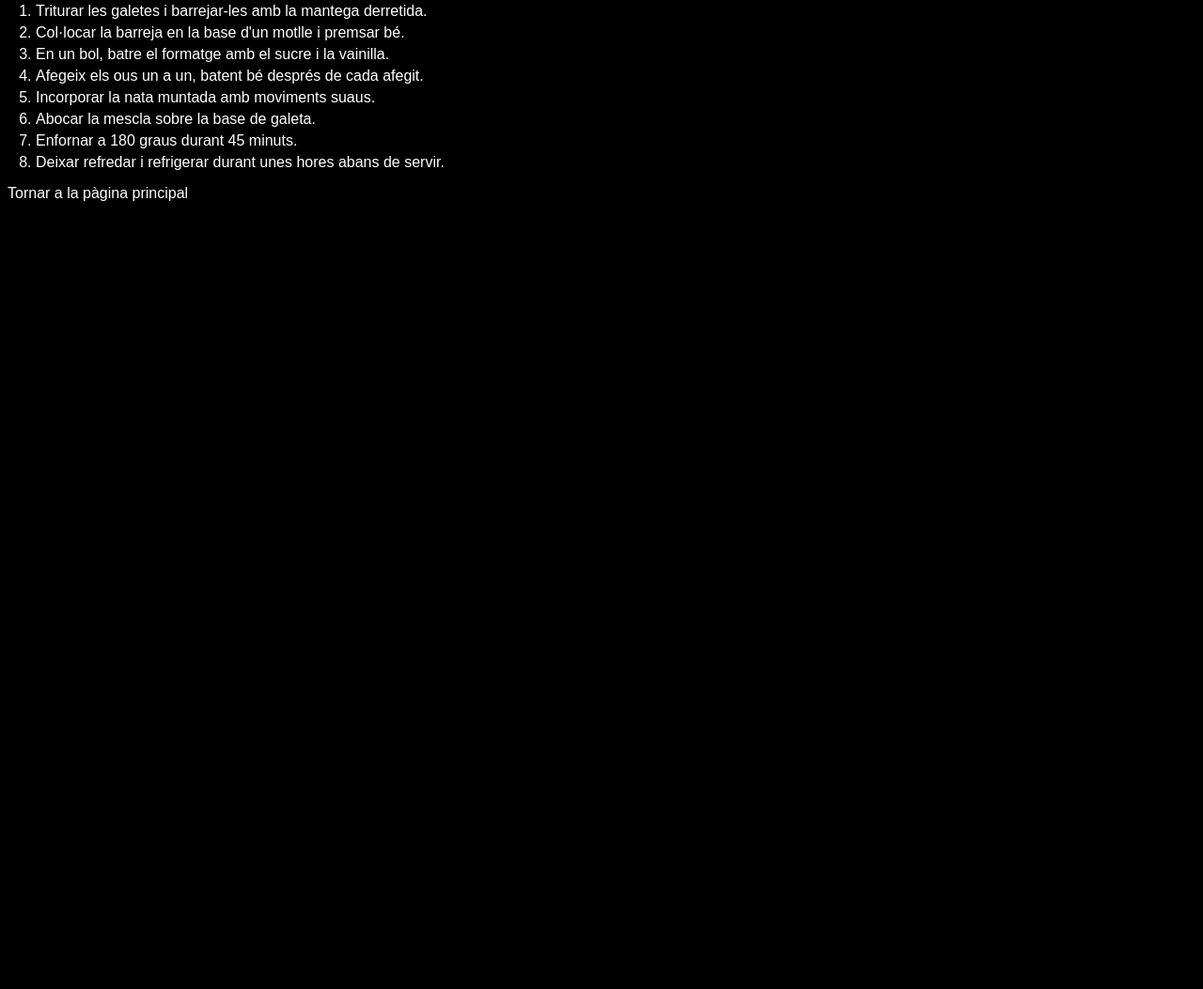
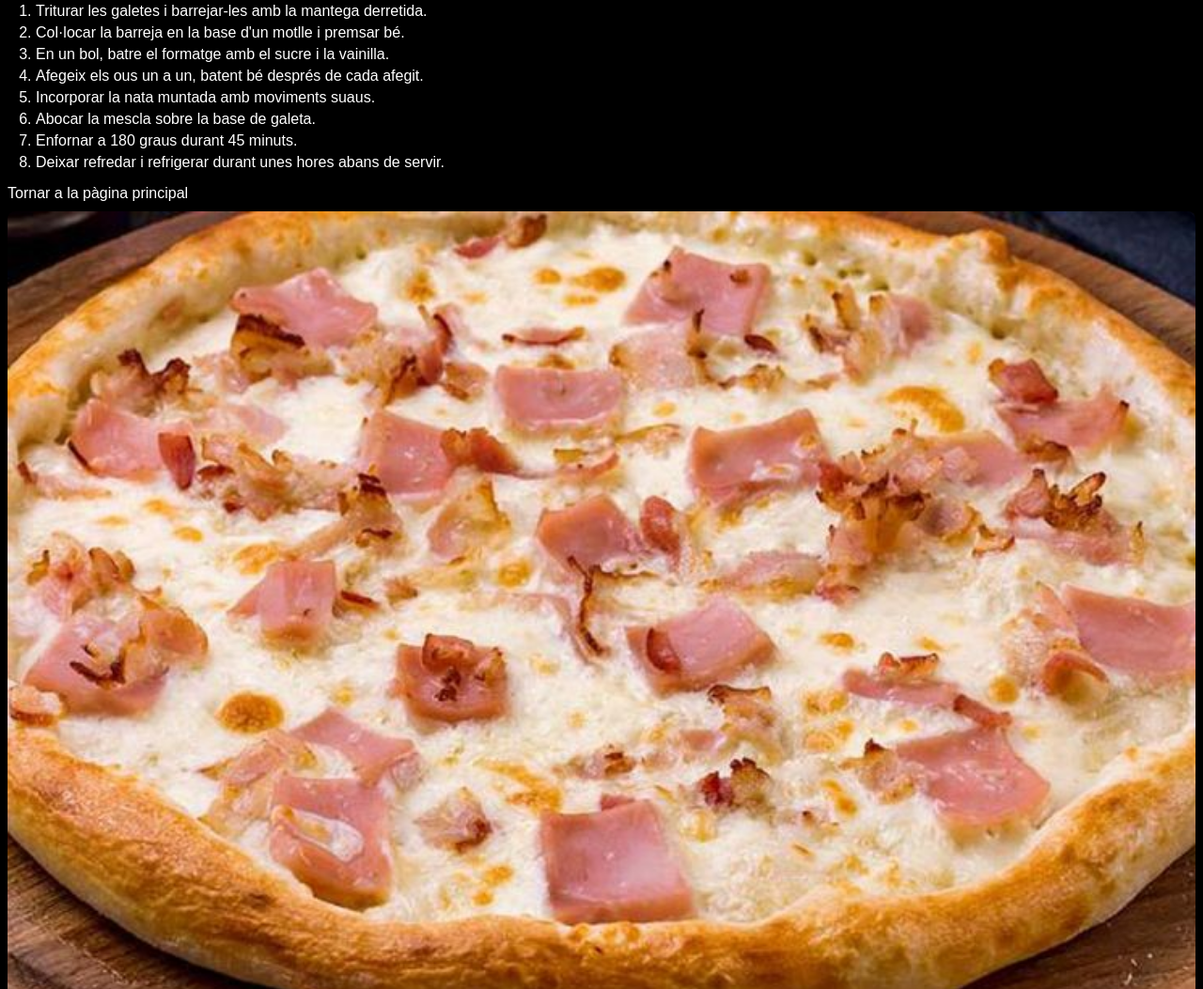
Before and after one commit to JoelBaena/smx-m8-uf5-practica2, a plain HTML site: page receptes/pastis-formatge.html in a window 1280 px wide. Shown: the part 342-1395 px from the top of the page at 94% size. Before the commit the page ends 800 px from the top, so only its background shows below. Drawn offline with Linux system fonts and the light colour scheme.

Commit message:
Update pastis-formatge.html

```diff
--- a/receptes/pastis-formatge.html
+++ b/receptes/pastis-formatge.html
@@ -33,5 +33,6 @@
     </ol>
 
     <a href="../README.md">Tornar a la pàgina principal</a>
+    <img src="../img/pizza-carbonara.jpg" alt="Pizza Carbonara" />
 </body>
 </html>
```
